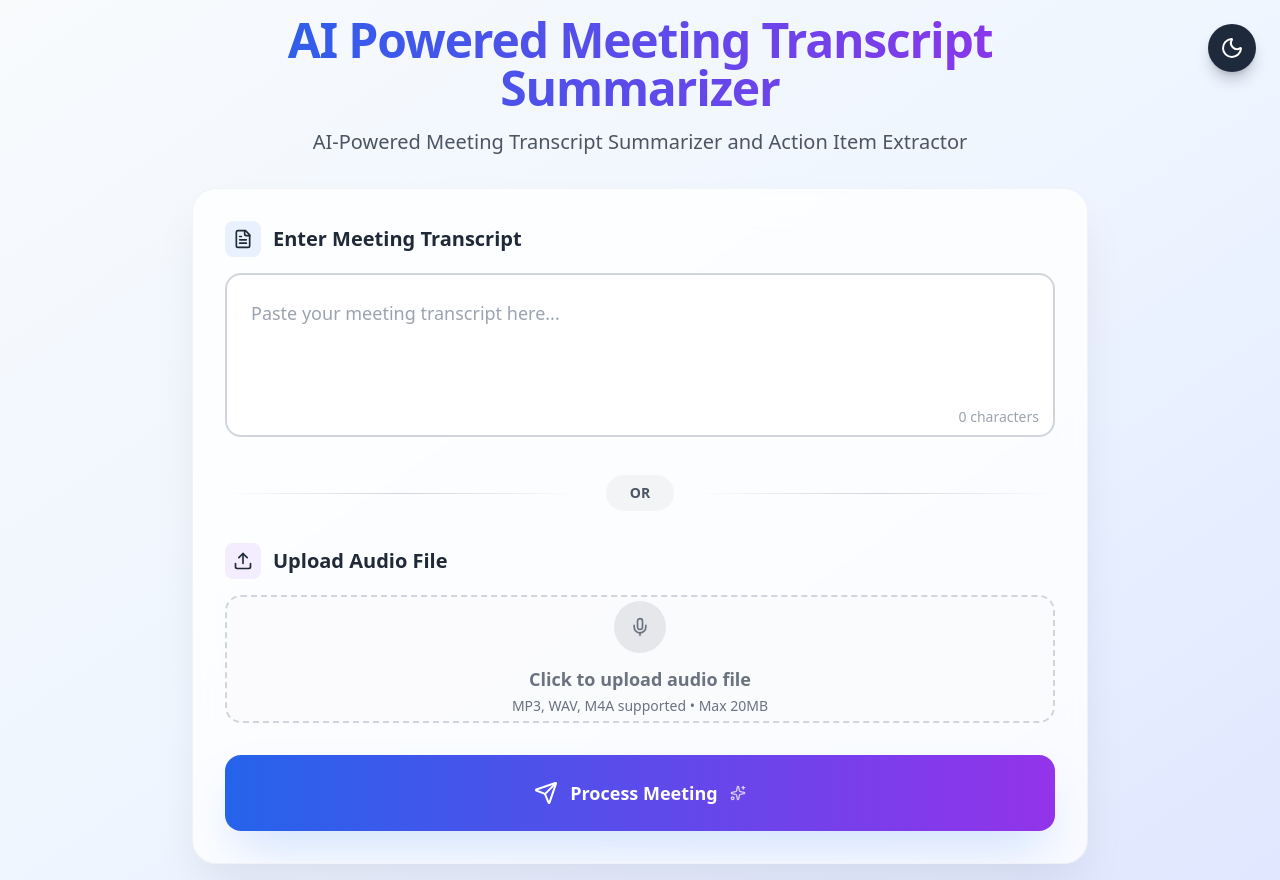
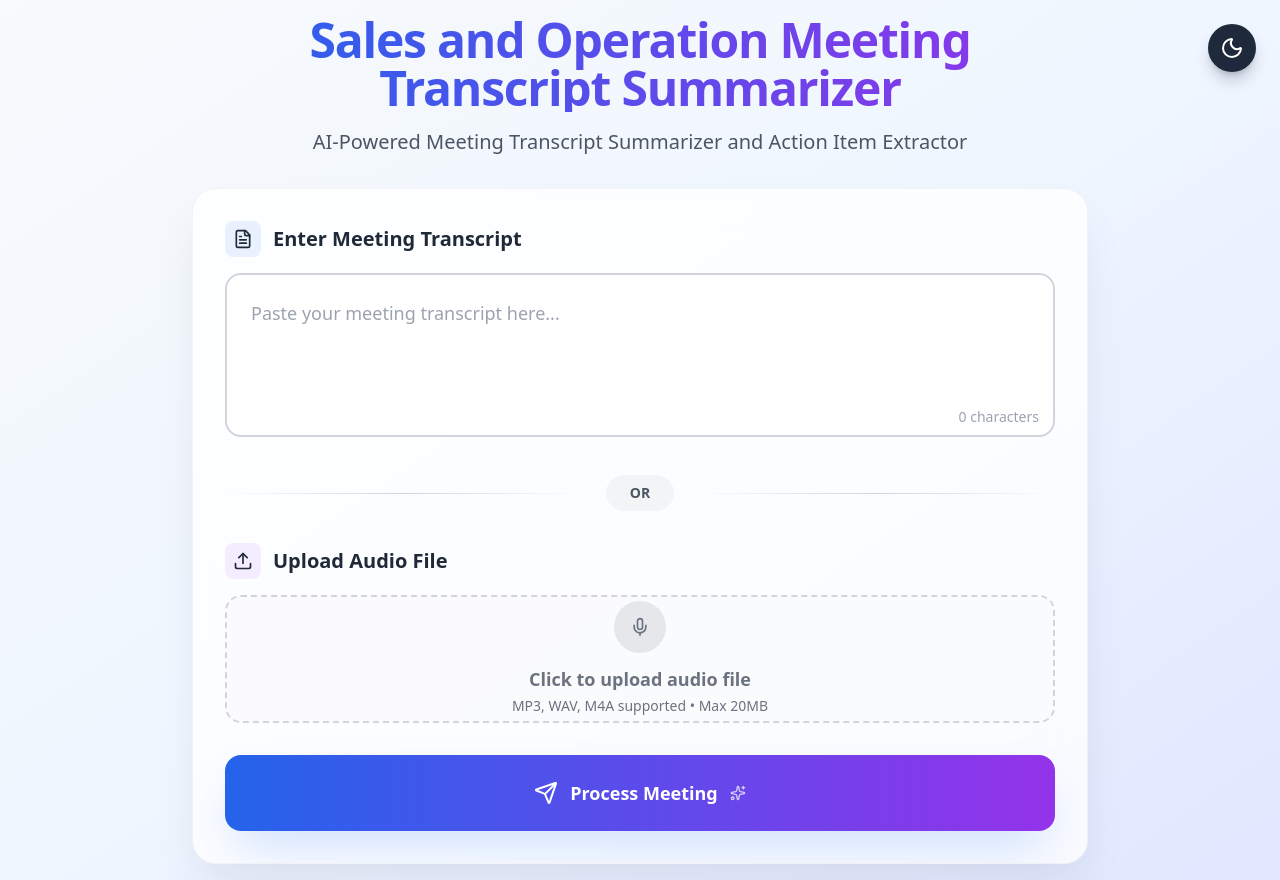
Before and after one commit to Yuvraj-1107-ML/AI_Meeting_CRM_Summarizer, a React (Create React App) app in the folder frontend/: page / in a window 1280 px wide. Built offline with nearby package versions, Linux system fonts and the light colour scheme.

Commit message:
Update App.js

```diff
--- a/frontend/src/App.js
+++ b/frontend/src/App.js
@@ -199,7 +199,7 @@ function App() {
           <h1 className={`text-5xl font-bold mb-4 tracking-tight ${darkMode
             ? 'bg-gradient-to-r from-purple-400 via-blue-400 to-indigo-400 bg-clip-text text-transparent'
             : 'bg-gradient-to-r from-blue-600 to-purple-600 bg-clip-text text-transparent'}`}>
-            AI Powered Meeting Transcript Summarizer
+            Sales and Operation Meeting Transcript Summarizer
           </h1>
 
           <p className={`text-xl font-medium ${darkMode ? 'text-gray-300' : 'text-gray-600'}`}>
```
